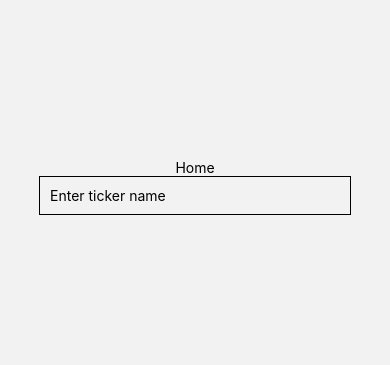
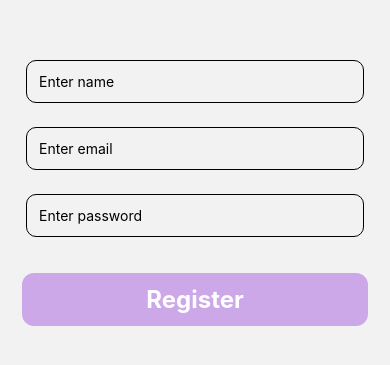
Before and after one commit to TheEagerLearner/StockMarketHub-FY, a React Native app: screen /Register in a window 390 px wide. Before the commit this address had no page. Shown: the part 235-600 px from the top of the page. Built offline with nearby package versions, Linux system fonts and the light colour scheme.

Commit message:
Register and Login Screens created

```diff
--- a/App.js
+++ b/App.js
@@ -7,6 +7,10 @@ import { NavigationContainer } from "@react-navigation/native";
 import SplashScreen from "./src/screens/SplashScreen";
 import Home from "./src/screens/Home";
 import Dashboard from "./src/screens/Dashboard";
+
+//Authentication
+import Register from "./src/screens/Authentication/Register";
+import Login from "./src/screens/Authentication/Login";
 
 
 const Stack = createStackNavigator();
@@ -18,6 +22,8 @@ const App = () => {
                 <Stack.Screen name="SplashScreen" component={SplashScreen} />
                 <Stack.Screen name="Home" component={Home} />
                 <Stack.Screen name="Dashboard" component={Dashboard}/>
+                <Stack.Screen name="Register" component={Register} />
+                <Stack.Screen name="Login" component={Login} />
             </Stack.Navigator>
         </NavigationContainer>
     );
--- /dev/null
+++ b/src/screens/Authentication/Login.js
@@ -0,0 +1,128 @@
+import React from 'react';
+import {View,StyleSheet,Text} from 'react-native';
+
+const Login = ({navigation}) => {
+
+    const [name,setName] = useState('');
+    const [email,setEmail] = useState('');
+    const [password,setPassword] = useState('');
+
+    const checkLoggedIn = async () => {
+        try {
+            const value = await AsyncStorage.getItem('loggedIn');
+            if(value!=null){
+                console.log(value);
+                if (value.localeCompare('true')===0){
+                    navigation.navigate('Dashboard');
+                }
+            }
+        }
+            catch(error){
+                console.log(`err1=>${error}`);
+            }
+
+        }
+
+    useEffect(()=>{
+        checkLoggedIn();
+    },[]);
+
+
+    const setLoggedIn = async () => {
+        try{await AsyncStorage.setItem(
+            'loggedIn',
+            true
+            )
+        }
+        catch(error){
+            console.log(`err2=>${error}`);
+
+        }
+    }
+
+
+    const storeData = async () => {
+        try {
+          await AsyncStorage.setItem(
+            'username',
+            'Sam'
+          );
+          setLoggedIn();
+          navigation.navigate('Dashboard');
+        } catch (error) {
+            console.log(`err3=>${error}`);
+
+        }
+      };
+
+
+
+
+    return(
+        <KeyboardAvoidingView style={stylesheet.container}>
+            <View style={stylesheet.inside_container}>
+
+
+
+                <TextInput
+                    style={stylesheet.textInput}
+                    placeholder='Enter email'
+                    keyboardType='email-address'
+                    onChangeText={(text)=>{
+                        setEmail(text);
+                    }}
+                />
+
+                <TextInput
+                    style={stylesheet.textInput}
+                    placeholder='Enter password'
+                    onChangeText={(text)=>{
+                        setPassword(text);
+                    }}
+                    secureTextEntry
+                />
+
+                <Button
+                    style={stylesheet.btn_style}
+                    titleStyle={{
+                        color:'#fff'
+                    }}
+                    title={'Login'}
+                    onPress={()=>{
+                        console.log(name);
+                        console.log(email);
+                        console.log(password);
+                        console.log('Storing data ...');
+
+                        storeData();
+                    }}
+                />
+            </View>
+        </KeyboardAvoidingView>
+    );
+}
+
+const stylesheet = StyleSheet.create({
+    container:{
+        flex:1,
+        justifyContent:'center',
+        alignItems:'center'
+    },
+    inside_container:{
+        width:'100%',
+        padding:10
+    },
+    textInput:{
+        borderWidth:1,
+        padding:12,
+        borderRadius:10,
+        marginHorizontal:16,
+        marginVertical:12,
+    },
+    btn_style:{
+        marginHorizontal:12,
+        marginTop:24
+    }
+});
+
+export default Login;
--- /dev/null
+++ b/src/screens/Authentication/Register.js
@@ -0,0 +1,136 @@
+import React, { useEffect, useState } from 'react';
+import {View,StyleSheet,TextInput,KeyboardAvoidingView} from 'react-native';
+import Button from '../../components/Button';
+import { AsyncStorage } from 'react-native';
+
+const Register = ({navigation}) => {
+
+    const [name,setName] = useState('');
+    const [email,setEmail] = useState('');
+    const [password,setPassword] = useState('');
+
+    const checkLoggedIn = async () => {
+        try {
+            const value = await AsyncStorage.getItem('loggedIn');
+            if(value!=null){
+                console.log(value);
+                if (value.localeCompare('true')===0){
+                    navigation.navigate('Dashboard');
+                }
+            }
+        }
+            catch(error){
+                console.log(`err1=>${error}`);
+            }
+
+        }
+
+    useEffect(()=>{
+        checkLoggedIn();
+    },[]);
+
+
+    const setLoggedIn = async () => {
+        try{await AsyncStorage.setItem(
+            'loggedIn',
+            true
+            )
+        }
+        catch(error){
+            console.log(`err2=>${error}`);
+
+        }
+    }
+
+
+    const storeData = async () => {
+        try {
+          await AsyncStorage.setItem(
+            'username',
+            name
+          );
+          setLoggedIn();
+          navigation.navigate('Dashboard');
+        } catch (error) {
+            console.log(`err3=>${error}`);
+
+        }
+      };
+
+
+
+
+    return(
+        <KeyboardAvoidingView style={stylesheet.container}>
+            <View style={stylesheet.inside_container}>
+
+            <TextInput
+                    style={stylesheet.textInput}
+                    placeholder='Enter name'
+                    onChangeText={(text)=>{
+                        setName(text);
+                    }}
+                />
+
+                <TextInput
+                    style={stylesheet.textInput}
+                    placeholder='Enter email'
+                    keyboardType='email-address'
+                    onChangeText={(text)=>{
+                        setEmail(text);
+                    }}
+                />
+
+                <TextInput
+                    style={stylesheet.textInput}
+                    placeholder='Enter password'
+                    onChangeText={(text)=>{
+                        setPassword(text);
+                    }}
+                    secureTextEntry
+                />
+
+                <Button
+                    style={stylesheet.btn_style}
+                    titleStyle={{
+                        color:'#fff'
+                    }}
+                    title={'Register'}
+                    onPress={()=>{
+                        console.log(name);
+                        console.log(email);
+                        console.log(password);
+                        console.log('Storing data ...');
+
+                        storeData();
+                    }}
+                />
+            </View>
+        </KeyboardAvoidingView>
+    );
+}
+
+const stylesheet = StyleSheet.create({
+    container:{
+        flex:1,
+        justifyContent:'center',
+        alignItems:'center'
+    },
+    inside_container:{
+        width:'100%',
+        padding:10
+    },
+    textInput:{
+        borderWidth:1,
+        padding:12,
+        borderRadius:10,
+        marginHorizontal:16,
+        marginVertical:12,
+    },
+    btn_style:{
+        marginHorizontal:12,
+        marginTop:24
+    }
+});
+
+export default Register;
--- a/src/screens/Dashboard.js
+++ b/src/screens/Dashboard.js
@@ -8,7 +8,7 @@ const Dashboard = ({navigation}) => {
 
         const retrieveData = async () => {
             try {
-              const value = await AsyncStorage.getItem('ticker');
+              const value = await AsyncStorage.getItem('username');
               if (value !== null) {
                 // We have data!!
                 console.log(value);
--- a/src/screens/SplashScreen.js
+++ b/src/screens/SplashScreen.js
@@ -5,7 +5,7 @@ const SplashScreen = ({navigation}) => {
 
     setTimeout(()=>{
 
-        navigation.navigate("Home");
+        navigation.navigate("Register");
 
     },1500);
 
```
